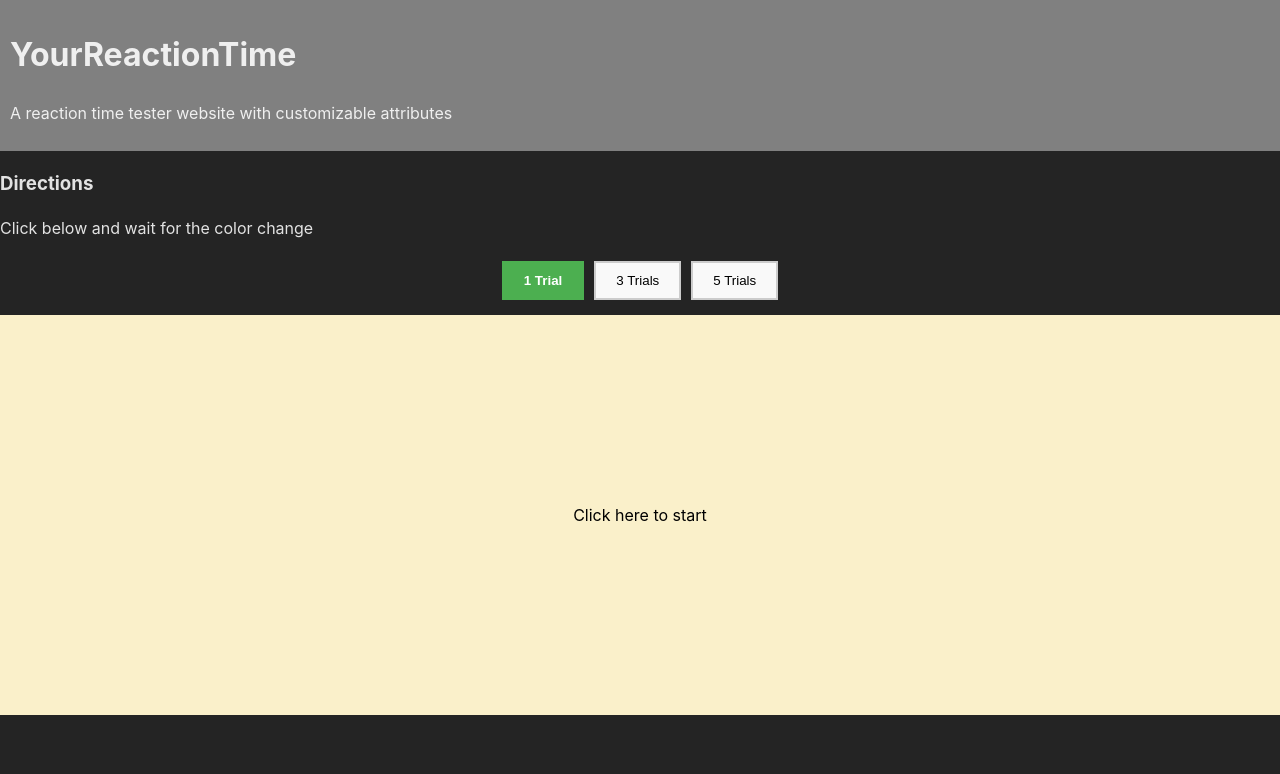
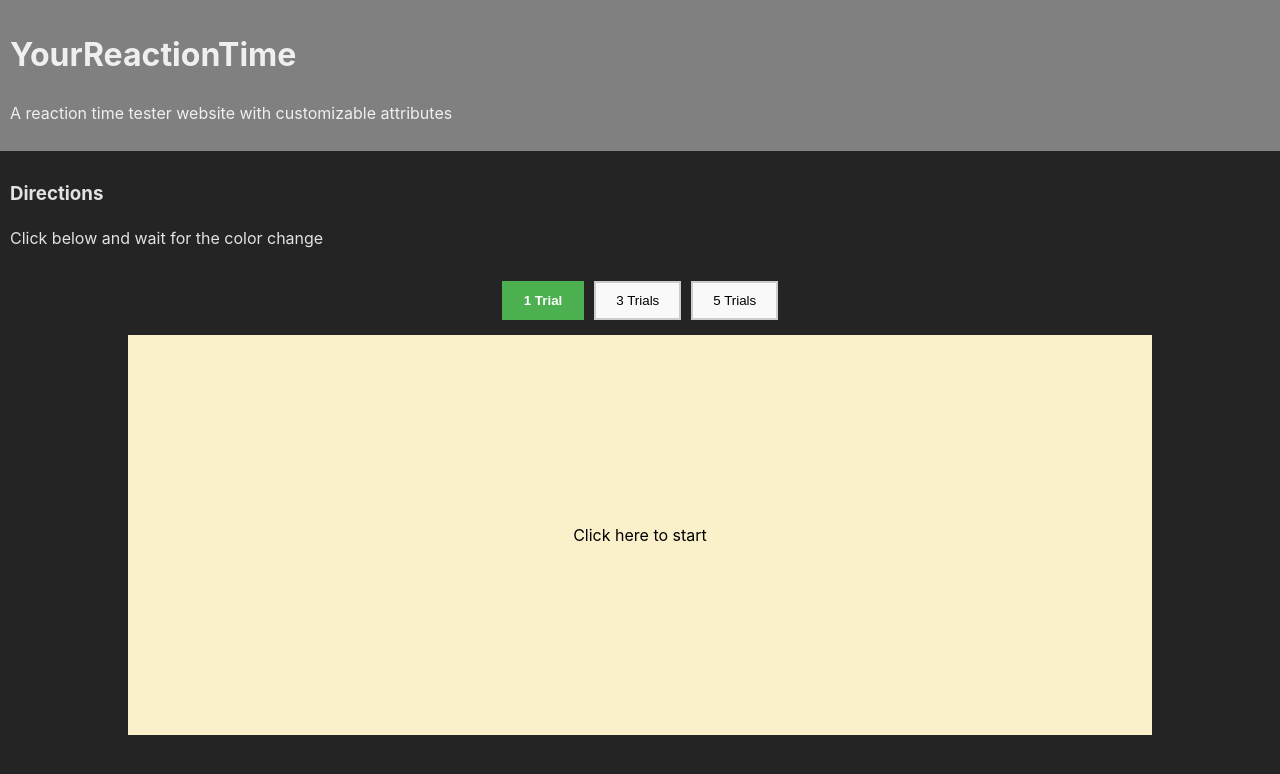
Before and after one commit to 99jzhang/YourReactionTime, a React (Vite) app: page / in a window 1280 px wide. Shown: the top 774 px of the page. Built offline with nearby package versions, Linux system fonts and the light colour scheme.

Commit message:
Styling + class -> className for React

```diff
--- a/src/App.css
+++ b/src/App.css
@@ -4,13 +4,16 @@
     align-items: center;
 }
 
-#title-area {
+#title-area, #dir {
     display: flex;
     justify-content: left;
     box-sizing: border-box;
     display: block;
     width: 100%;
-    background-color: gray;
     padding: 10px;
     margin: 0px;
 }
+
+#title-area {
+    background-color: gray;
+}
--- a/src/App.jsx
+++ b/src/App.jsx
@@ -19,12 +19,12 @@ function App() {
         <p>A reaction time tester website with customizable attributes</p>
       </div>
 
-      <div>
+      <div id="dir">
         <h3>Directions</h3>
         <p>Click below and wait for the color change</p>
       </div>
 
-      <div class="container" id="trial-change-container">
+      <div className="container" id="trial-change-container">
         <TrialChangeButton
             trials={1}
             isSelected={selectedTrials === 1}
@@ -42,7 +42,7 @@ function App() {
         />
       </div>
 
-      <div class="container" id="reaction-container">
+      <div className="container" id="reaction-container">
         <ReactionArea numTrials={selectedTrials}/>
       </div>
     </>
--- a/src/Components/ReactionArea.css
+++ b/src/Components/ReactionArea.css
@@ -4,10 +4,8 @@
     justify-content: center;
     /* Centers vertically */
     align-items: center;
-    height: 100%;
-    background-color: blue;
     margin: 10px auto;
-    width: 100vw;
+    width: 80vw;
     height: 50vh;
 }
 
--- a/src/index.css
+++ b/src/index.css
@@ -1,5 +1,3 @@
-
-
 body, :root {
   font-family: Inter, system-ui, Avenir, Helvetica, Arial, sans-serif;
   line-height: 1.5;
```
